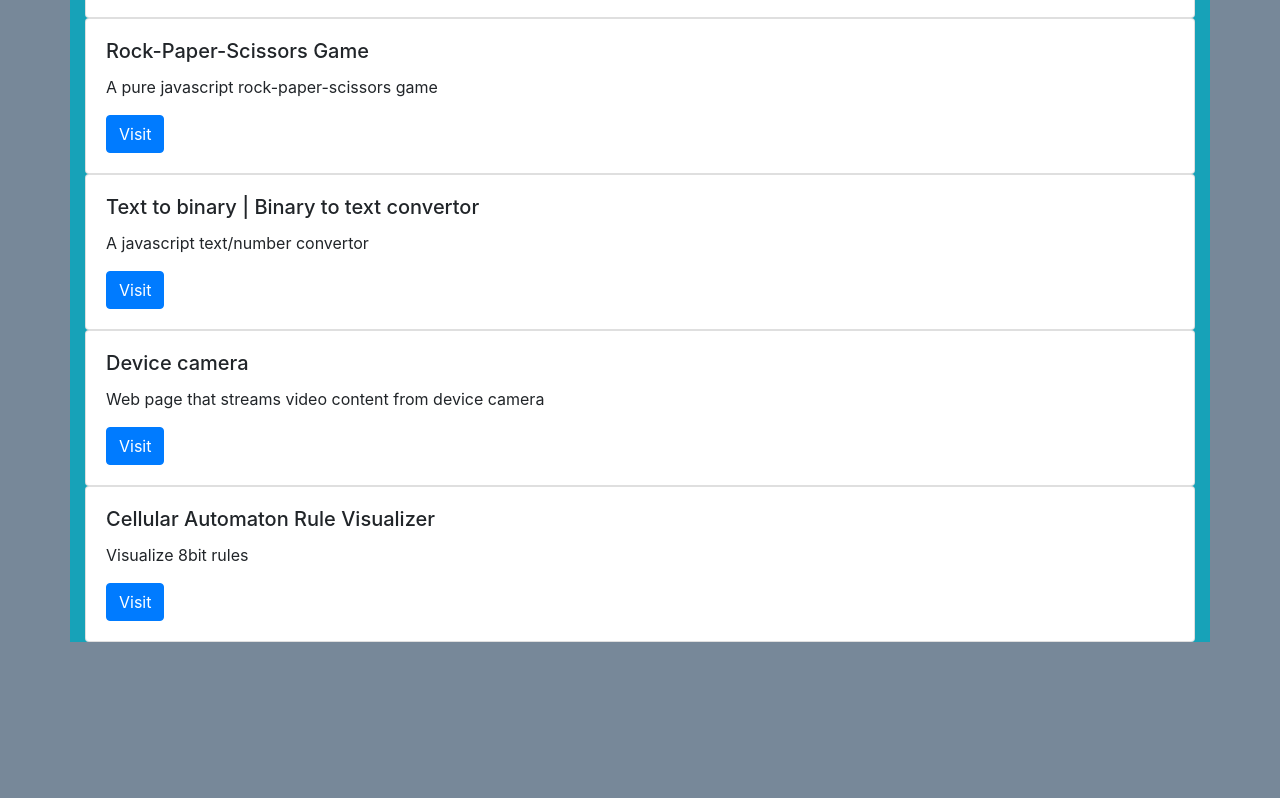
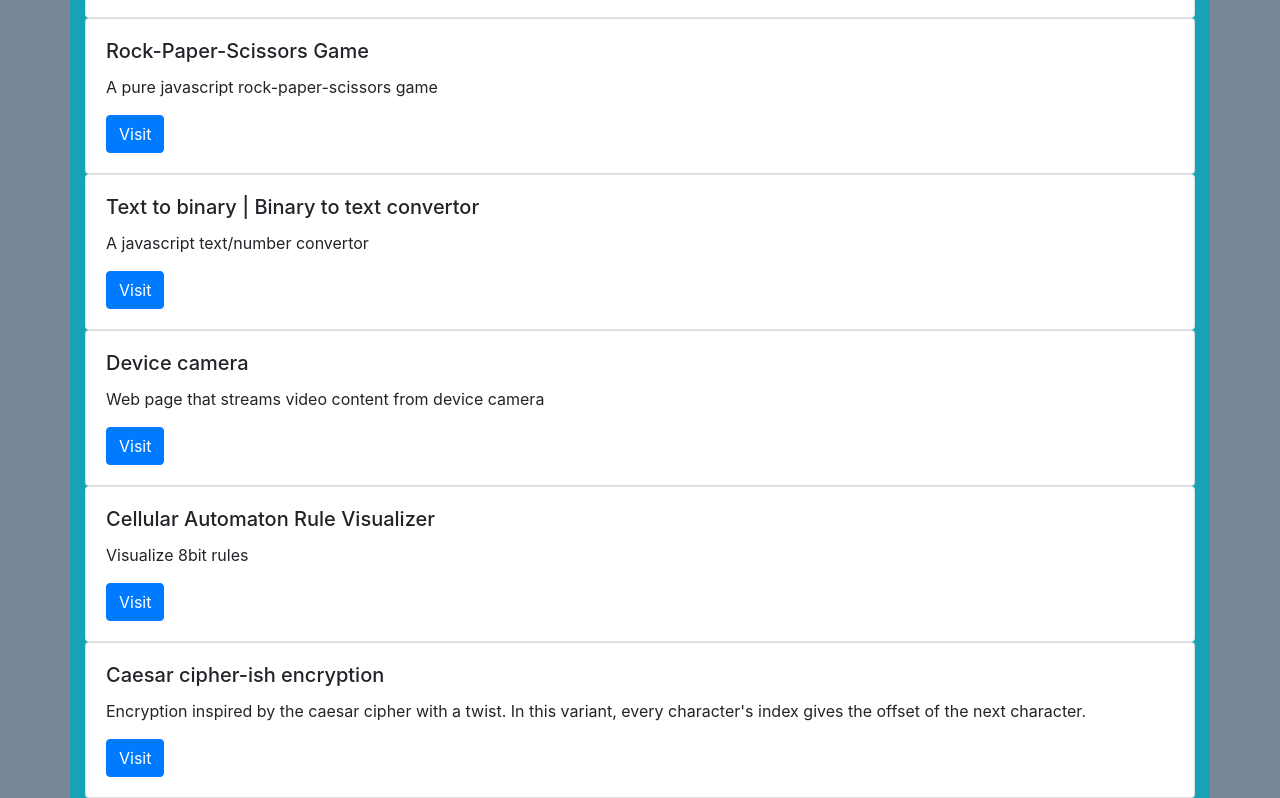
Before and after one commit to razvanpara/razvanpara.github.io, a plain HTML site: page index.html in a window 1280 px wide. Shown: the part 430-1228 px from the top of the page. Before the commit the page ends 1072 px from the top, so only its background shows below. Drawn offline with nearby package versions, Linux system fonts and the light colour scheme.

Commit message:
Update index.html

```diff
--- a/index.html
+++ b/index.html
@@ -57,6 +57,13 @@
                         <a href="./cellular_automaton_8bit_rule_visualizer/index.html" class="btn btn-primary">Visit</a>
                     </div>
                 </div>
+                <div class="card">
+                    <div class="card-body">
+                        <h5 class="card-title">Caesar cipher-ish encryption</h5>
+                        <p class="card-text">Encryption inspired by the caesar cipher with a twist. In this variant, every character's index gives the offset of the next character.</p>
+                        <a href="./caesar_cipher_encryption/index.html" class="btn btn-primary">Visit</a>
+                    </div>
+                </div>
             </div>
         </div>
     </div>
```
